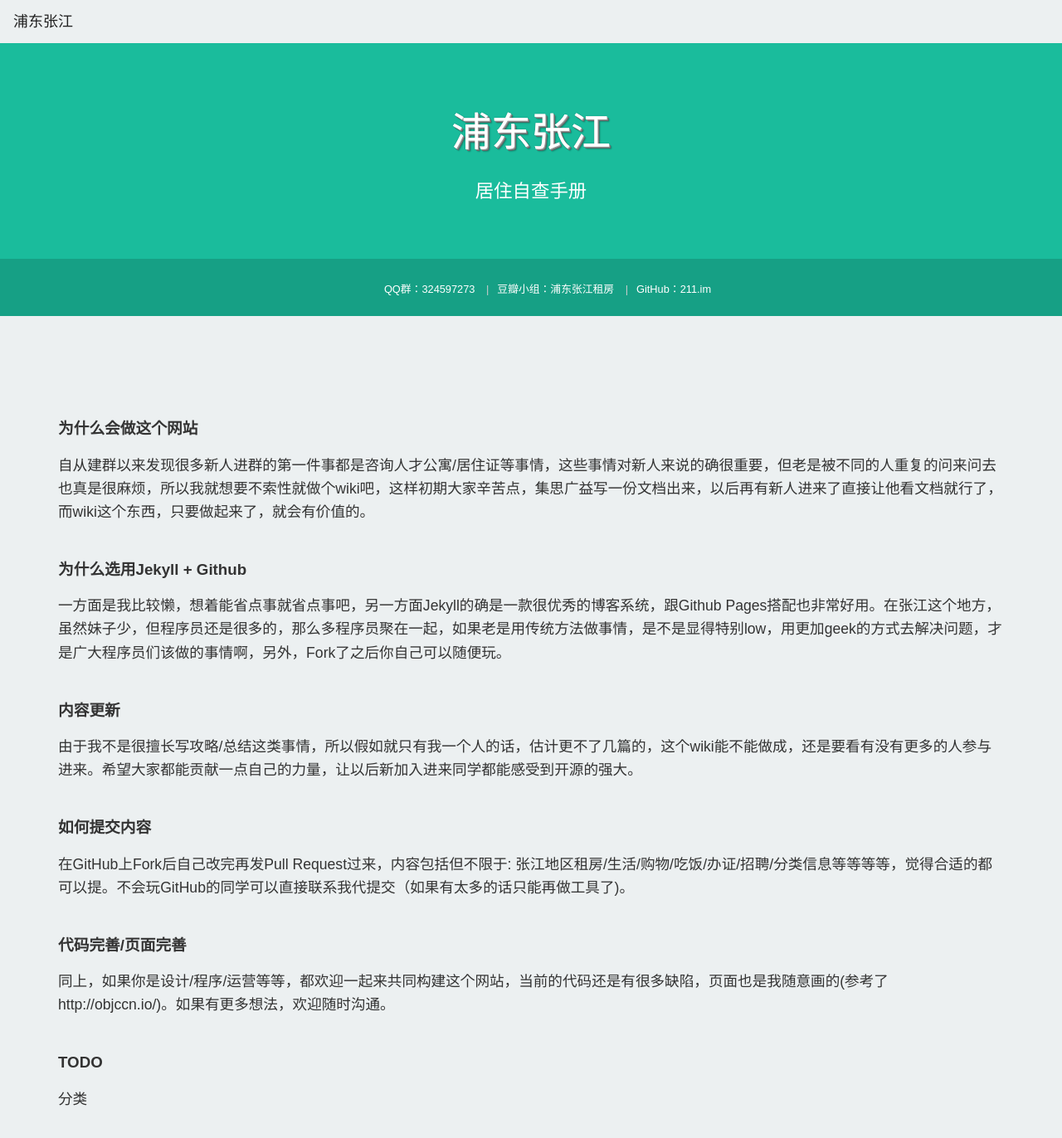
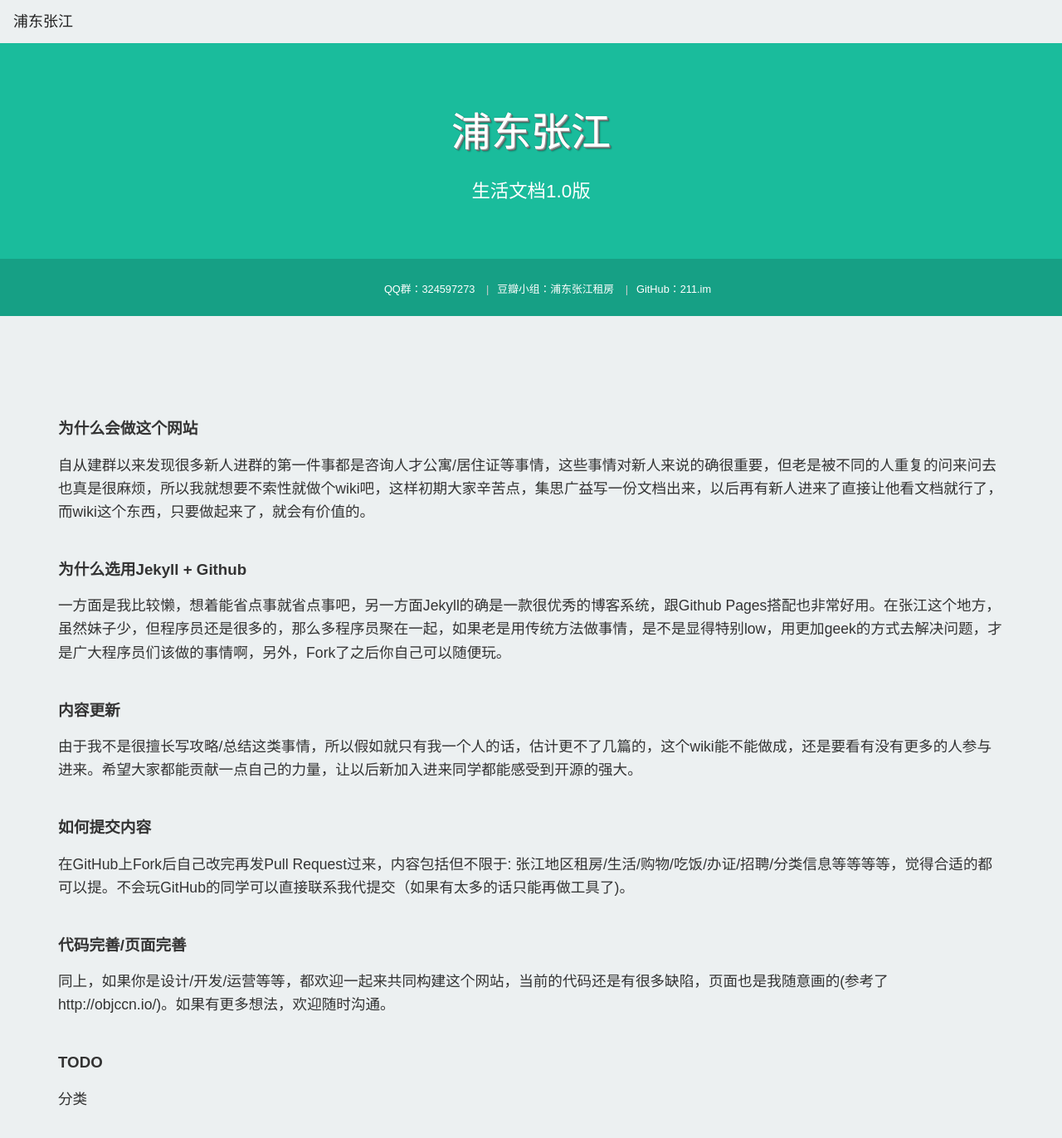
Before and after one commit to Shevckcccc/zhangjiang-life, a Jekyll site: the page built from about.md, in a window 1280 px wide and 1400 px high. Shown: the top 1372 px of the window at 83% size. Built offline with Jekyll 4.4.1, drawn with Linux system fonts in a browser that asks for light colours; nearby versions of some CDN libraries.

Commit message:
update read me

```diff
--- a/_config.yml
+++ b/_config.yml
@@ -1,5 +1,5 @@
 name: 浦东张江
-description: 居住自查手册
+description: 生活文档1.0版
 url: "http://211.im"
 baseurl: /
 
--- a/about.md
+++ b/about.md
@@ -23,7 +23,7 @@ permalink: /about/
 
 ###**代码完善/页面完善**
 
-同上，如果你是设计/程序/运营等等，都欢迎一起来共同构建这个网站，当前的代码还是有很多缺陷，页面也是我随意画的(参考了http://objccn.io/)。如果有更多想法，欢迎随时沟通。
+同上，如果你是设计/开发/运营等等，都欢迎一起来共同构建这个网站，当前的代码还是有很多缺陷，页面也是我随意画的(参考了http://objccn.io/)。如果有更多想法，欢迎随时沟通。
 
 ###**TODO**
 分类
```
Also changed, not shown: README.md.
